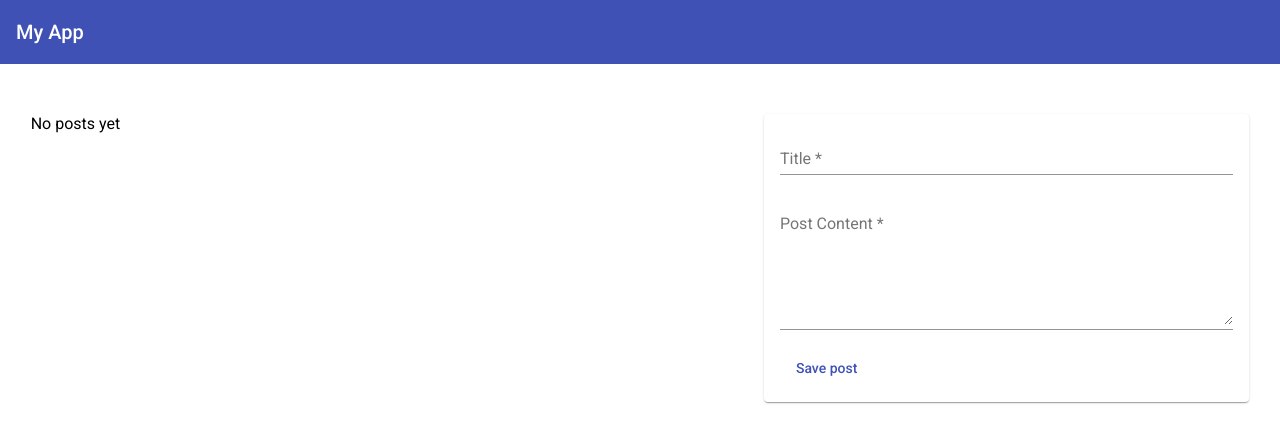
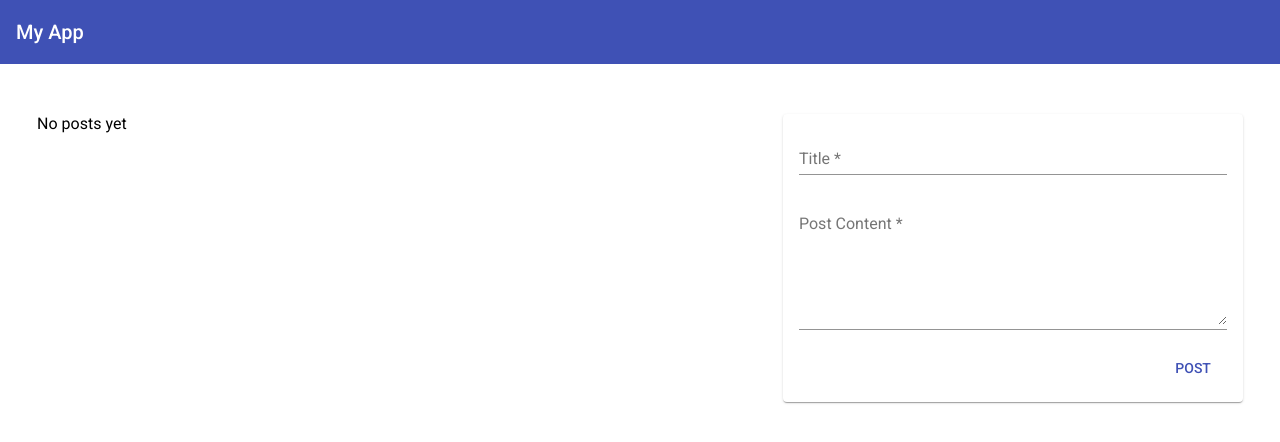
Before and after one commit to owozsh/angular-fs-app, an Angular app: page / in a window 1280 px wide. Shown: the top 442 px of the page. Built offline with nearby package versions, Linux system fonts and the light colour scheme.

Commit message:
add action row

```diff
--- a/src/app/posts/post-create/post-create.component.html
+++ b/src/app/posts/post-create/post-create.component.html
@@ -1,5 +1,5 @@
 <mat-card>
-  <form (submit)="onAddPost(postForm)" #postForm="ngForm">
+  <form (submit)="onAddPost(postForm)" #postForm="ngForm" align="end">
     <mat-form-field>
       <input
         #title="ngModel"
@@ -25,6 +25,6 @@
       ></textarea>
       <mat-error *ngIf="content.invalid">Please enter a post title.</mat-error>
     </mat-form-field>
-    <button mat-button color="primary" type="submit">Save post</button>
+    <button mat-button color="primary" type="submit">POST</button>
   </form>
 </mat-card>
--- a/src/app/posts/post-create/post-create.component.ts
+++ b/src/app/posts/post-create/post-create.component.ts
@@ -1,8 +1,6 @@
 import { PostsService } from './../posts.service';
-import { Component, EventEmitter, Output } from '@angular/core';
+import { Component } from '@angular/core';
 import { NgForm } from '@angular/forms';
-
-import { Post } from '../post.model';
 
 @Component({
   selector: 'app-post-create',
--- a/src/app/posts/post-list/post-list.component.html
+++ b/src/app/posts/post-list/post-list.component.html
@@ -6,6 +6,10 @@
   <mat-expansion-panel class="post" *ngFor="let post of posts" cdkDrag>
     <mat-expansion-panel-header>{{ post.title }}</mat-expansion-panel-header>
     <p>{{ post.content }}</p>
+    <mat-action-row>
+      <button mat-button color="primary">EDIT</button>
+      <button mat-button color="warn">DELETE</button>
+    </mat-action-row>
   </mat-expansion-panel>
 </mat-accordion>
 <p *ngIf="posts.length == 0">No posts yet</p>
```
